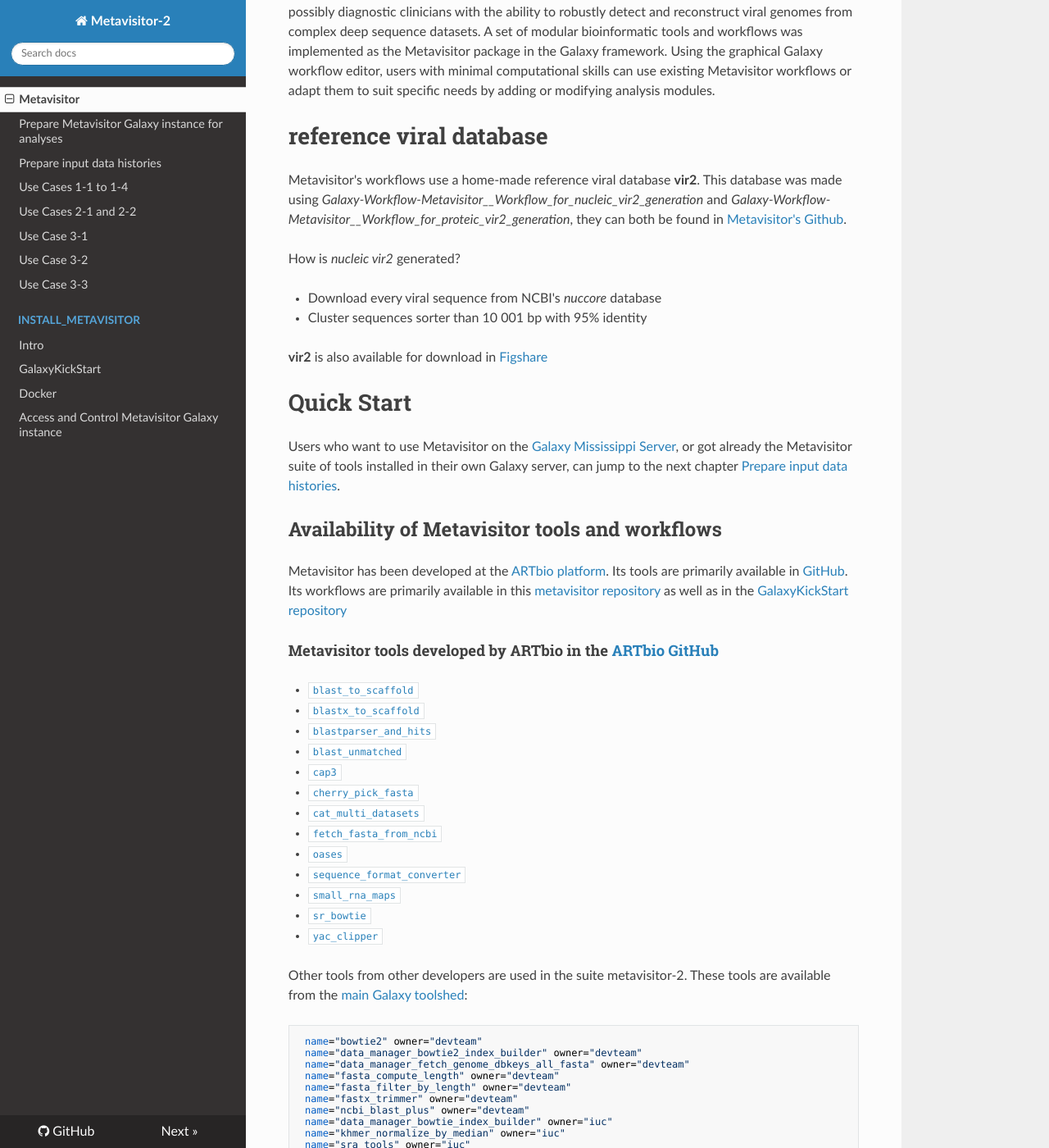
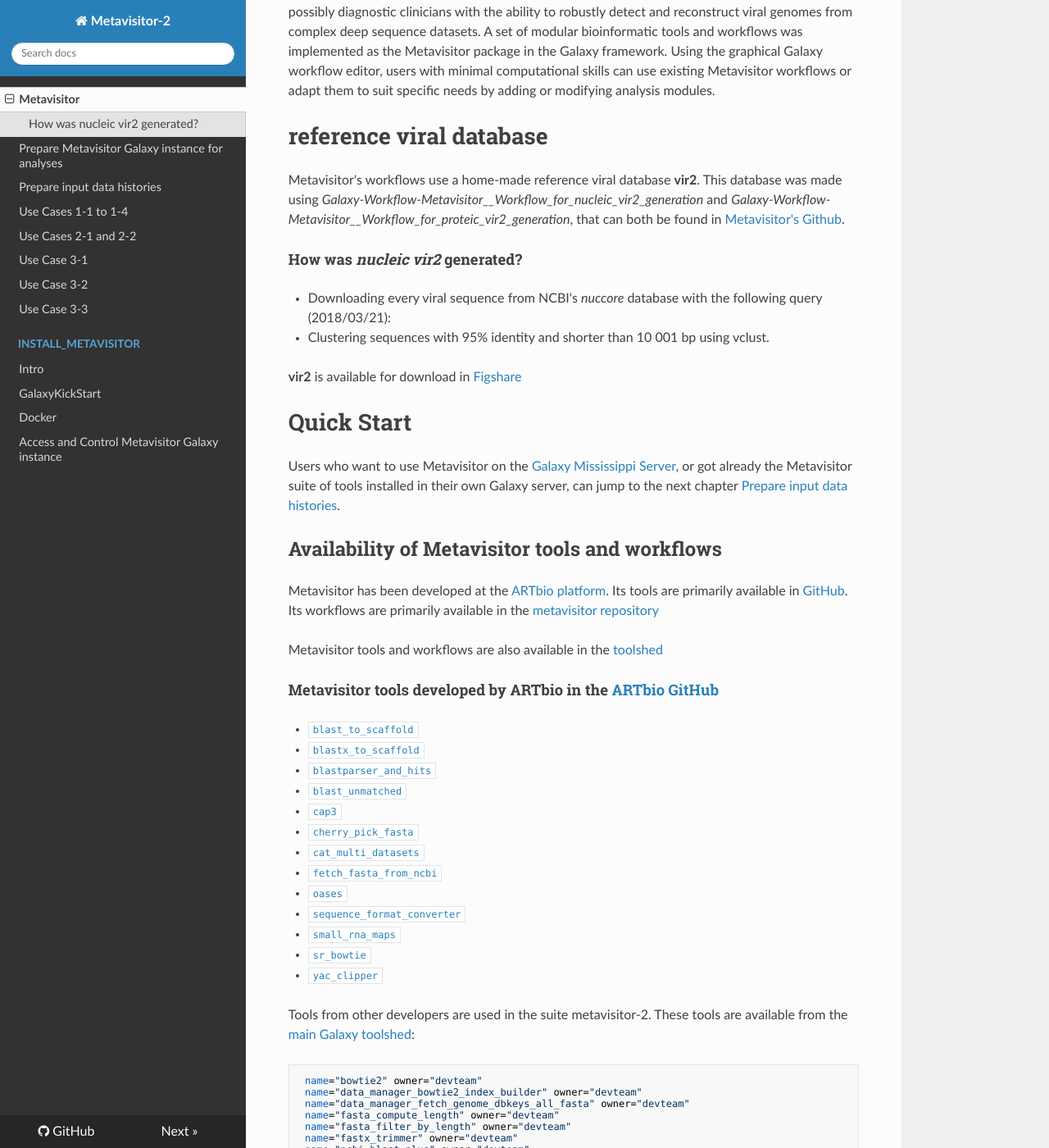
Before and after one commit to ARTbio/metavisitor, an MkDocs documentation site: the page built from docs/index.md, in a window 1280 px wide and 1400 px high, scrolled down 201 px. Shown: the whole window at 82% size. Built offline with MkDocs 1.6.1, drawn with Linux system fonts in a browser that asks for light colours; nearby versions of some CDN libraries; some of the changed text lies outside the part shown.

```diff
--- a/.travis.yml
+++ b/.travis.yml
@@ -49,7 +49,7 @@ jobs:
       before_install: skip
       install:
         - |
-            if ! git diff --name-only $TRAVIS_COMMIT_RANGE | grep -qvE '(.md)|(.png)|(.pdf)|(.html)|^(LICENSE)|^(docs)'
+            if ! git diff --name-only $TRAVIS_COMMIT_RANGE | grep -qvE '(.md)|(.png)|(.pdf)|(.html)|^(LICENSE)|^(docs)|^(mkdocs)'
             then
               $TRAVIS_BUILD_DIR/deploy_doc.sh
               echo "Only doc files were updated, not building docker image."
--- a/docs/index.md
+++ b/docs/index.md
@@ -12,14 +12,19 @@ modules.
 
 # reference viral database
 
-Metavisitor's workflows use a home-made reference viral database **vir2**. This database was made using *Galaxy-Workflow-Metavisitor__Workflow_for_nucleic_vir2_generation* and *Galaxy-Workflow-Metavisitor__Workflow_for_proteic_vir2_generation*, they can both be found in [Metavisitor's Github](https://github.com/ARTbio/metavisitor/tree/master/extra-files/metavisitor).
+Metavisitor's workflows use a home-made reference viral database **vir2**. This database was
+made using *Galaxy-Workflow-Metavisitor__Workflow_for_nucleic_vir2_generation* and
+*Galaxy-Workflow-Metavisitor__Workflow_for_proteic_vir2_generation*, that can both be found
+in [Metavisitor's Github](https://github.com/ARTbio/metavisitor/tree/master/extra-files/metavisitor).
 
-How is *nucleic vir2* generated?
+#### How was *nucleic vir2* generated?
 
-- Download every viral sequence from NCBI's *nuccore* database
-- Cluster sequences sorter than 10 001 bp with 95% identity
+- Downloading every viral sequence from NCBI's *nuccore* database with the following
+  query (2018/03/21):
 
-**vir2** is also available for download in [Figshare](https://figshare.com/articles/vir2_NCBI_21-03-2018/6106892)
+- Clustering sequences with 95% identity and shorter than 10 001 bp using vclust.
+
+**vir2** is  available for download in [Figshare](https://figshare.com/articles/vir2_NCBI_21-03-2018/6106892)
 
 # Quick Start
 
@@ -32,9 +37,10 @@ jump to the next chapter [Prepare input data histories](use_cases_input_data).
 
 Metavisitor has been developed at the [ARTbio platform](http://artbio.fr). Its tools are
 primarily available in [GitHub](https://github.com/ARTbio/tools-artbio). Its workflows are
-primarily available in this
+primarily available in the
 [metavisitor repository](https://github.com/ARTbio/metavisitor/tree/master/extra-files/metavisitor)
-as well as in the [GalaxyKickStart repository](https://github.com/ARTbio/GalaxyKickStart/tree/master/extra-files/metavisitor)
+
+Metavisitor tools and workflows are also available in the [toolshed](https://toolshed.g2.bx.psu.edu/)
 
 #### Metavisitor tools developed by ARTbio in the [ARTbio GitHub](https://github.com/ARTbio/tools-artbio)
 
@@ -52,7 +58,7 @@ as well as in the [GalaxyKickStart repository](https://github.com/ARTbio/GalaxyK
 - [`sr_bowtie`](https://github.com/ARTbio/tools-artbio/tree/master/tools/sr_bowtie)
 - [`yac_clipper`](https://github.com/ARTbio/tools-artbio/tree/master/tools/yac_clipper)
 
-Other tools from other developers are used in the suite metavisitor-2. These tools are
+Tools from other developers are used in the suite metavisitor-2. These tools are
 available from the [main Galaxy toolshed](https://toolshed.g2.bx.psu.edu/):
 
      name="bowtie2" owner="devteam"
@@ -72,14 +78,15 @@ available from the [main Galaxy toolshed](https://toolshed.g2.bx.psu.edu/):
 
 #### Availability of Metavisitor tools and workflows for **Galaxy instance administrators**
 
-All metavisitor tools are available in the
-[suite_metavisitor_2](https://toolshed.g2.bx.psu.edu/repository/browse_repositories?sort=name&operation=view_or_manage_repository&f-free-text-search=metavisitor&id=ca18473f5a7e691a#TODO: Change this link when the suite is published)
+All metavisitor tools are available from the
+[suite_metavisitor_2](https://toolshed.g2.bx.psu.edu/view/artbio/suite_metavisitor_2/1570b18266be)
 Galaxy Admin can just install this suite of tools by using the `Install new tools` menu in
 their Admin panel, searching for "metavisitor", and installing the `suite_metavisitor_2`
 tool suite.
 
-Admins can also install the tools from the `metavisitor_workflows` repository, which will
-provide in addition the metavisitors workflows.
+Galaxy Admins can install the workflows from the `metavisitor_workflows` repository in the
+[main Galaxy toolshed](https://toolshed.g2.bx.psu.edu/), which will
+install in addition all tools needed for Metavisitor.
 
 #### Availability of Metavisitors workflows for any Galaxy instance user.
 We have deposited the Metavisitors workflows in the
```
Also changed, not shown: docs/metavisitor_configure_references.md (+21 -12 lines).
